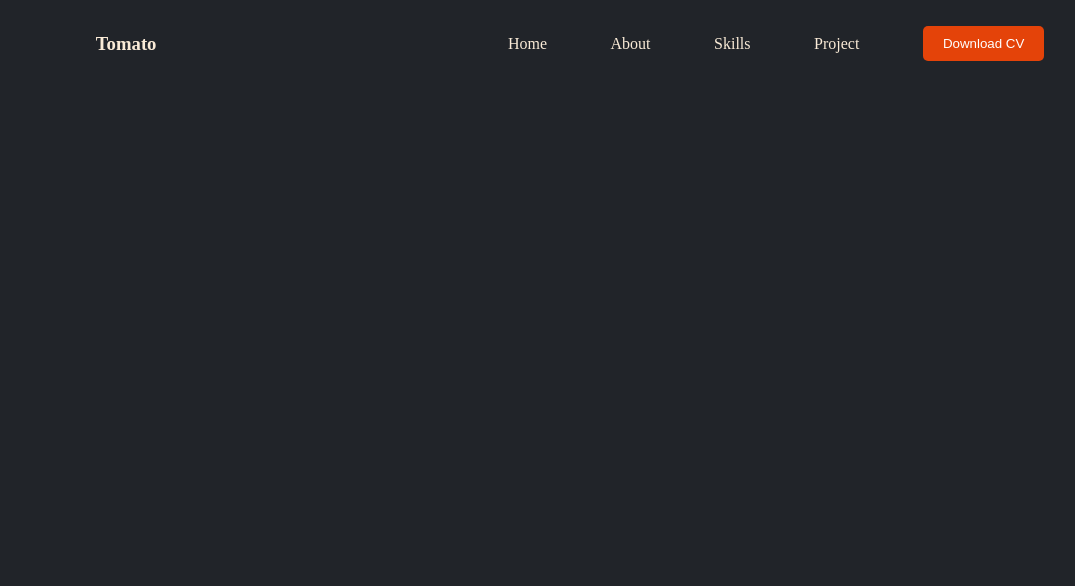
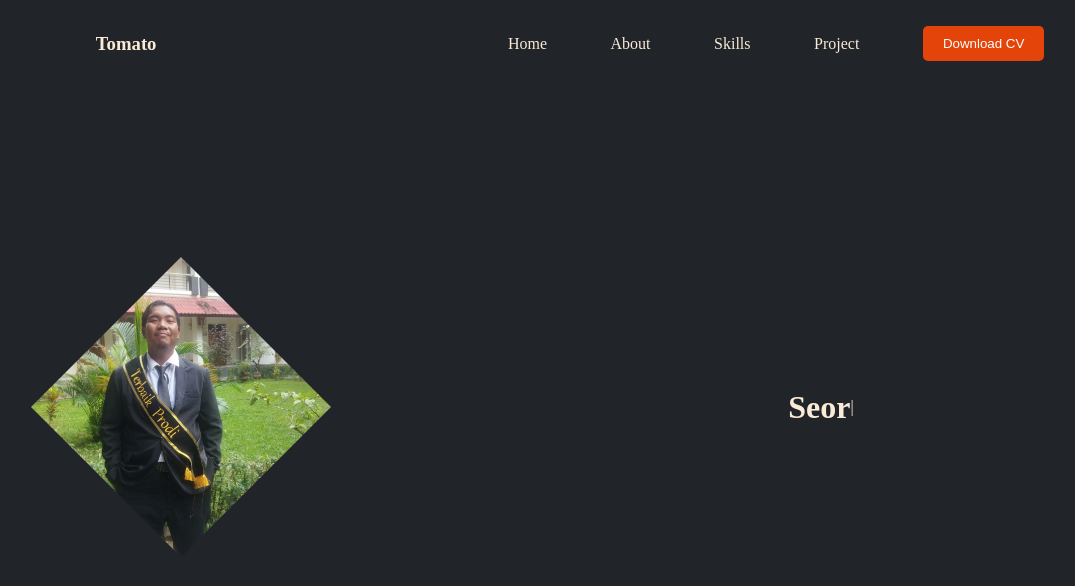
Before and after one commit to maliefrr/react-portfolio, a React (Vite) app: page / in a window 1280 px wide. Shown: the top 586 px of the page, without its empty margins (54-1129 px from the left). Built offline with nearby package versions, Linux system fonts and the light colour scheme.

Commit message:
add image and typed.js on main-content

```diff
--- a/package.json
+++ b/package.json
@@ -14,12 +14,14 @@
     "react": "^18.2.0",
     "react-burger-menu": "^3.0.9",
     "react-dom": "^18.2.0",
-    "react-router-dom": "^6.14.2"
+    "react-router-dom": "^6.14.2",
+    "typed.js": "^2.0.16"
   },
   "devDependencies": {
     "@types/react": "^18.2.14",
     "@types/react-burger-menu": "^2.8.3",
     "@types/react-dom": "^18.2.6",
+    "@types/typed.js": "^2.0.9",
     "@typescript-eslint/eslint-plugin": "^5.61.0",
     "@typescript-eslint/parser": "^5.61.0",
     "@vitejs/plugin-react": "^4.0.1",
--- a/src/App.tsx
+++ b/src/App.tsx
@@ -1,10 +1,51 @@
+import { useEffect, useRef } from "react";
+import Typed from "typed.js"
 import Navbar from "./components/Navbar";
+import "./css/style.css";
+
+// Define the interface for the Typed.js options
+interface TypedOptions {
+  strings: string[];
+  typeSpeed: number;
+  backSpeed: number;
+  loop: boolean;
+  // Add other options here if needed
+}
 
 const App = () => {
+  const typedRef = useRef(null);
+
+  useEffect(() => {
+    const options: TypedOptions = {
+      strings: ["Halo, Namaku Alief!", "Seorang Fresh Graduate", "Love to Making Code", "Fullstack Web Developer", "React Native Enthusiast", "Welcome to my Portfolio Website!"],
+      typeSpeed: 50,
+      backSpeed: 30,
+      loop: true,
+    };
+
+    // Create a new instance of Typed.js
+    const typed = new Typed(typedRef.current, options);
+
+    // Clean up the Typed.js instance on unmount
+    return () => {
+      typed.destroy();
+    };
+  }, []);
 
   return (
     <>
       <Navbar />
+      <div className="main-content">
+        <div className="diamond-image">
+          <div className="diamond-content">
+            <img src="/image/profile_picture.jpeg" alt="Profile Picture" />
+          </div>
+        </div>
+        {/* Typed.js Output */}
+        <div className="typed-output">
+          <h1 ref={typedRef}></h1>
+        </div>
+      </div>
     </>
   );
 };
--- a/src/css/style.css
+++ b/src/css/style.css
@@ -87,6 +87,53 @@ body {
   color: antiquewhite;
 }
 
+.main-content {
+  display: flex;
+  align-items: center;
+  justify-content: space-around;
+  width: 100vw;
+  height: 80vh;
+}
+
+.diamond-image {
+  width: 300px; /* Set the desired width of the diamond */
+  height: 300px; /* Set the desired height of the diamond */
+  position: relative;
+  clip-path: polygon(50% 0%, 100% 50%, 50% 100%, 0% 50%); /* Create the diamond shape using clip-path */
+  box-shadow: 10px 10px 10px rgba(0, 0, 0, 0.3); /* Set the desired box shadow properties */
+  z-index: 1; /* Ensure the diamond is behind the Typed.js output */
+}
+
+.diamond-content {
+  width: 100%;
+  height: 100%;
+  transform: rotateZ(45deg); /* Rotate the content within the diamond */
+  overflow: hidden; /* Hide any content that overflows the diamond shape */
+  position: relative; /* Add position: relative to position the image correctly */
+}
+
+.diamond-content img {
+  position: absolute;
+  top: 50%; /* Position the image at the center of the diamond */
+  left: 50%;
+  transform: translate(-50%, -50%) rotateZ(-45deg); /* Rotate the image back -45 degrees to counteract the parent's rotation */
+  width: 100%; /* Set the desired width of the image */
+  height: 100%; /* Set the desired height of the image */
+  object-fit: cover;
+}
+
+/* Add styles for the Typed.js output container */
+.typed-output {
+  display: flex;
+  align-items: center;
+  justify-content: center;
+  height: 100%;
+  width: 50%;
+  z-index: 2; /* Ensure the Typed.js output is above the diamond */
+}
+
+
+
 /* Adjust media query to toggle the sidebar correctly */
 @media (max-width: 768px) {
   .navbar ul {
--- /dev/null
+++ b/src/typed-js.d.ts
@@ -0,0 +1,4 @@
+declare module 'typed.js' {
+    const Typed: any; // Adjust the type definition as needed
+    export default Typed;
+  }
```
Also changed, not shown: public/image/profile_picture.jpeg (added), 1 other file (tests, documents, lock files or other folders).
